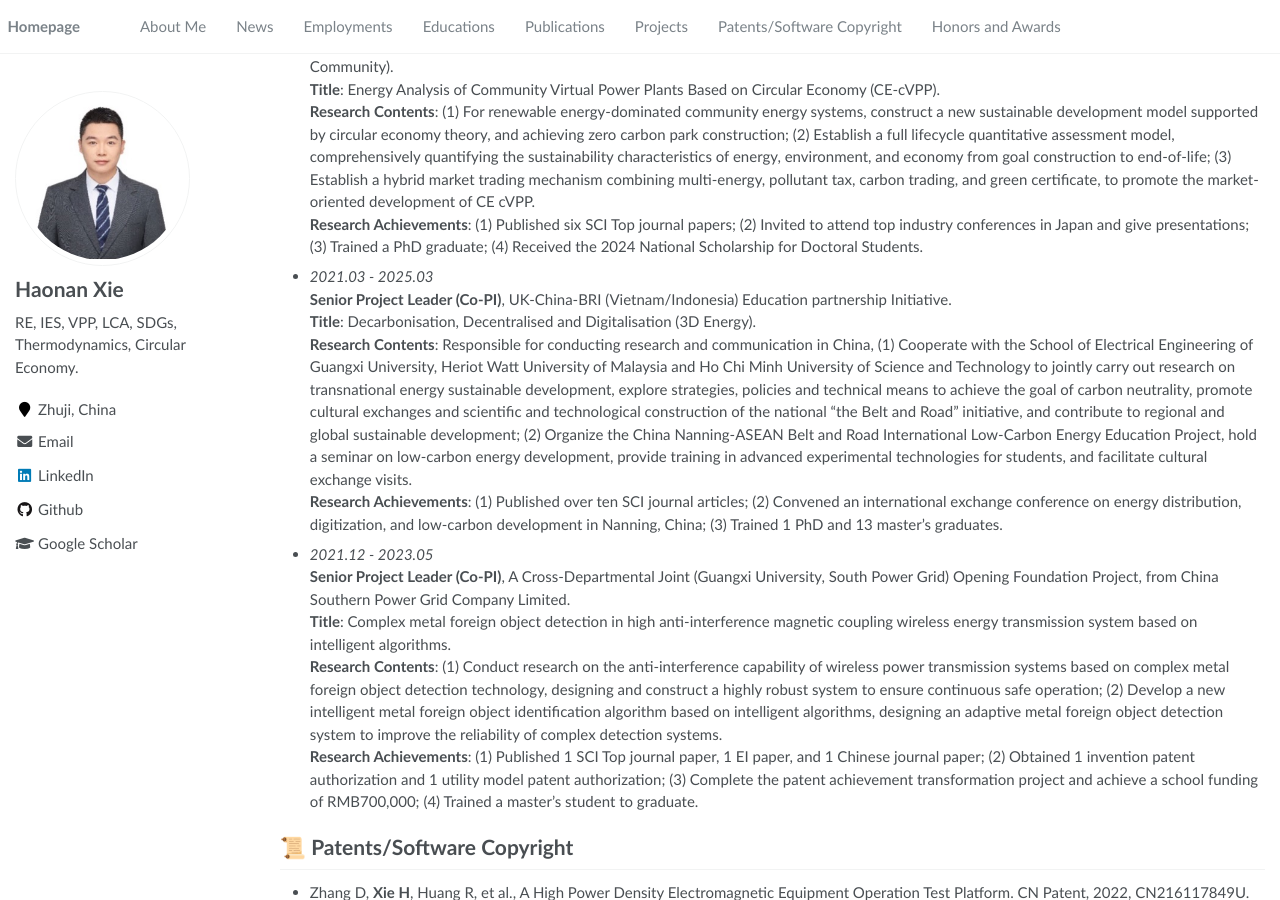
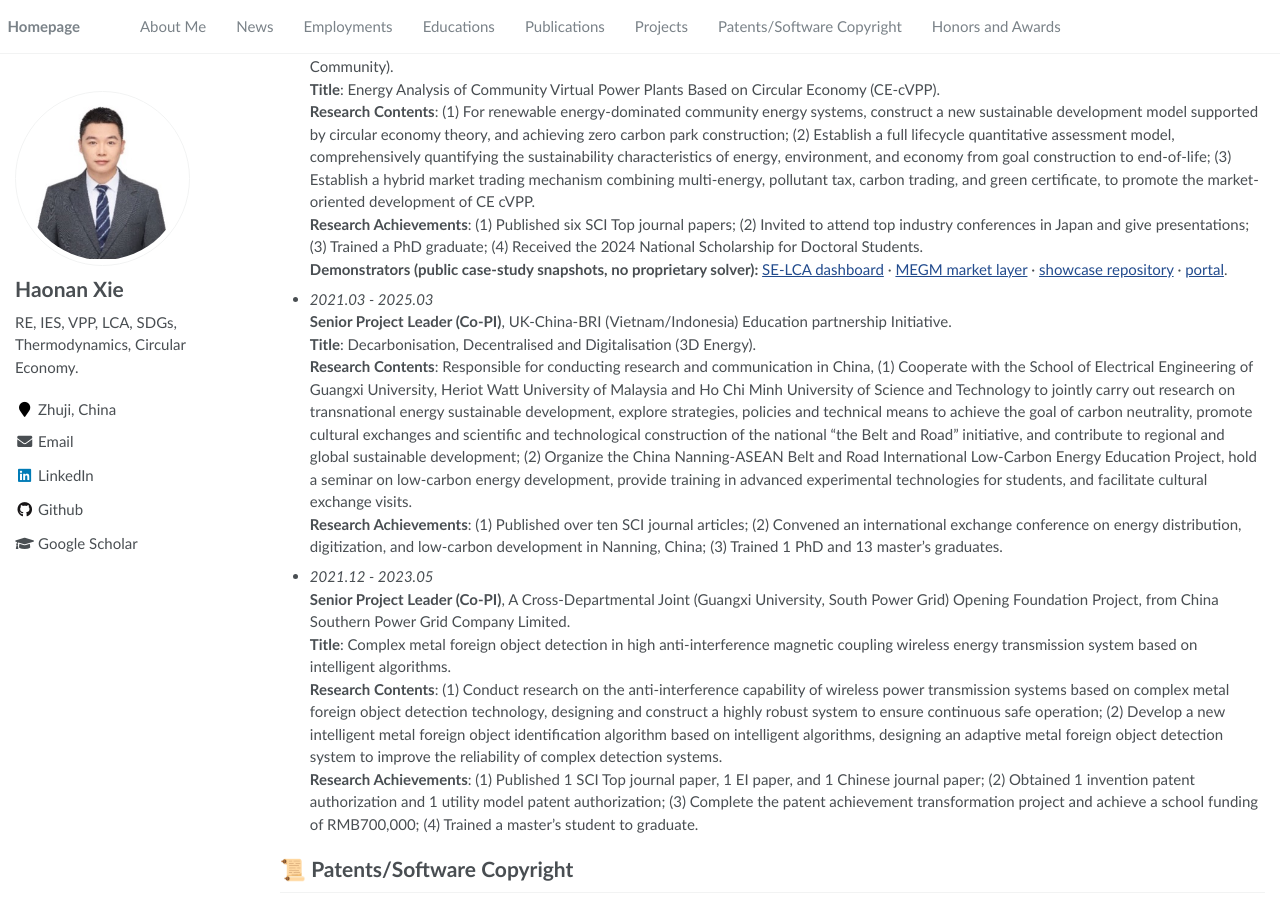
Before and after one commit to xie-haonan/xie-haonan.github.io, a Jekyll site: the page built from _pages/about.md, in a window 1280 px wide and 900 px high, scrolled down 1525 px. Built offline with Jekyll 4.4.1, drawn with Linux system fonts in a browser that asks for light colours.

Commit message:
Add CE-cVPP public demonstrator links under Projects
Link SE-LCA and MEGM dashboards, showcase repo, and portal from homepage.

```diff
--- a/_pages/about.md
+++ b/_pages/about.md
@@ -75,7 +75,8 @@ My research interest includes Community (and Park-level) energy system and virtu
   **Senior Project Leader (PI)**, A Cross-Departmental Joint Innovation Project (Guangxi University, Guangxi Ministry of Education, Harbin Hospital Community).<br>
   **Title**: Energy Analysis of Community Virtual Power Plants Based on Circular Economy (CE-cVPP).<br>
   **Research Contents**: (1) For renewable energy-dominated community energy systems, construct a new sustainable development model supported by circular economy theory, and achieving zero carbon park construction; (2) Establish a full lifecycle quantitative assessment model, comprehensively quantifying the sustainability characteristics of energy, environment, and economy from goal construction to end-of-life; (3) Establish a hybrid market trading mechanism combining multi-energy, pollutant tax, carbon trading, and green certificate, to promote the market-oriented development of CE cVPP.<br>
-  **Research Achievements**: (1) Published six SCI Top journal papers; (2) Invited to attend top industry conferences in Japan and give presentations; (3) Trained a PhD graduate; (4) Received the 2024 National Scholarship for Doctoral Students.
+  **Research Achievements**: (1) Published six SCI Top journal papers; (2) Invited to attend top industry conferences in Japan and give presentations; (3) Trained a PhD graduate; (4) Received the 2024 National Scholarship for Doctoral Students.<br>
+  **Demonstrators (public case-study snapshots, no proprietary solver):** <a href="https://xie-haonan.github.io/Multi-CE-cVPP/selca/" target="_blank" rel="noopener noreferrer">SE-LCA dashboard</a> · <a href="https://xie-haonan.github.io/Multi-CE-cVPP/megm/" target="_blank" rel="noopener noreferrer">MEGM market layer</a> · <a href="https://github.com/xie-haonan/Multi-CE-cVPP" target="_blank" rel="noopener noreferrer">showcase repository</a> · <a href="https://xie-haonan.github.io/Multi-CE-cVPP/" target="_blank" rel="noopener noreferrer">portal</a>.
 - _2021.03 - 2025.03_<br>
   **Senior Project Leader (Co-PI)**, UK-China-BRI (Vietnam/Indonesia) Education partnership Initiative.<br>
   **Title**: Decarbonisation, Decentralised and Digitalisation (3D Energy).<br>
```
